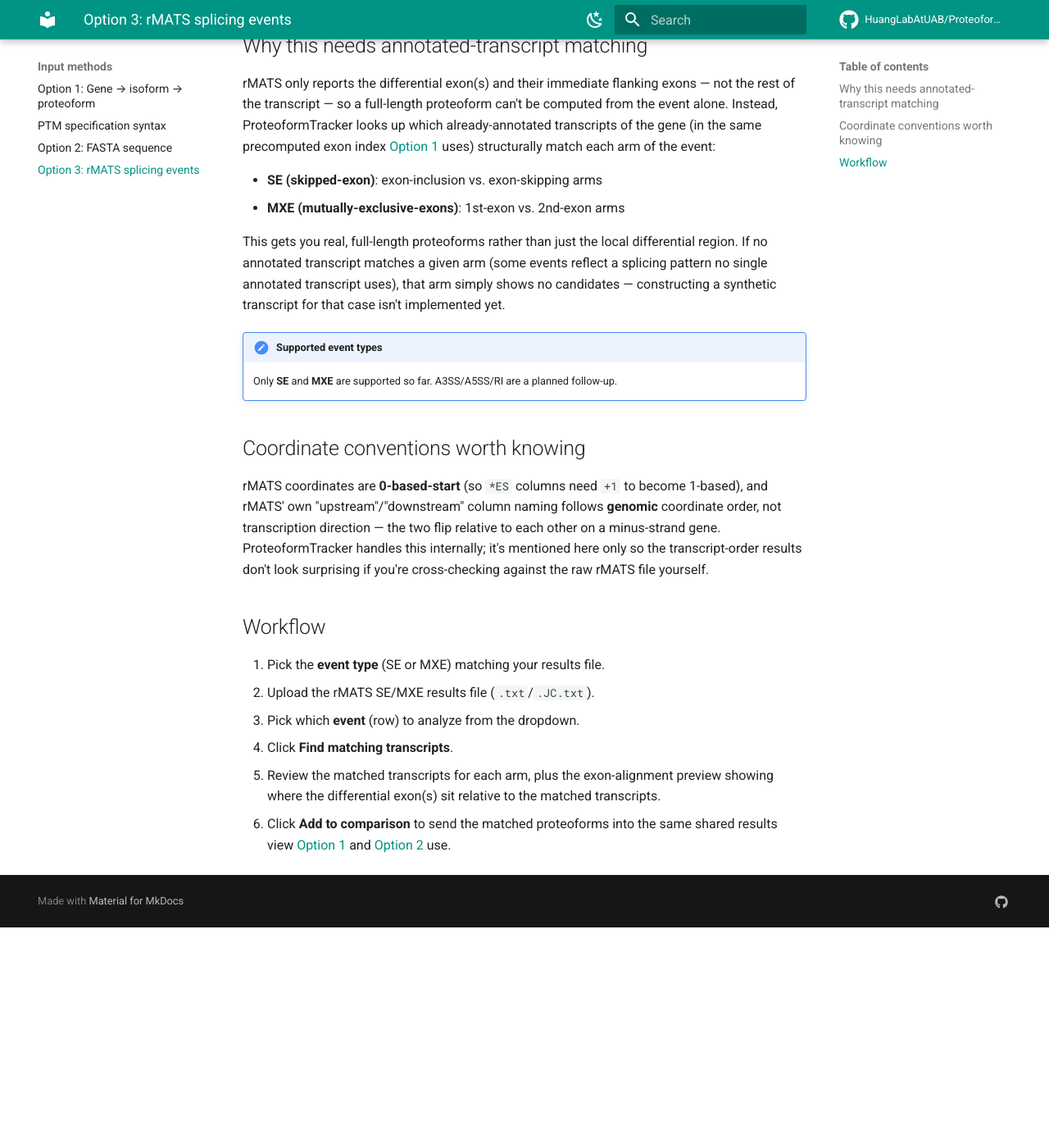
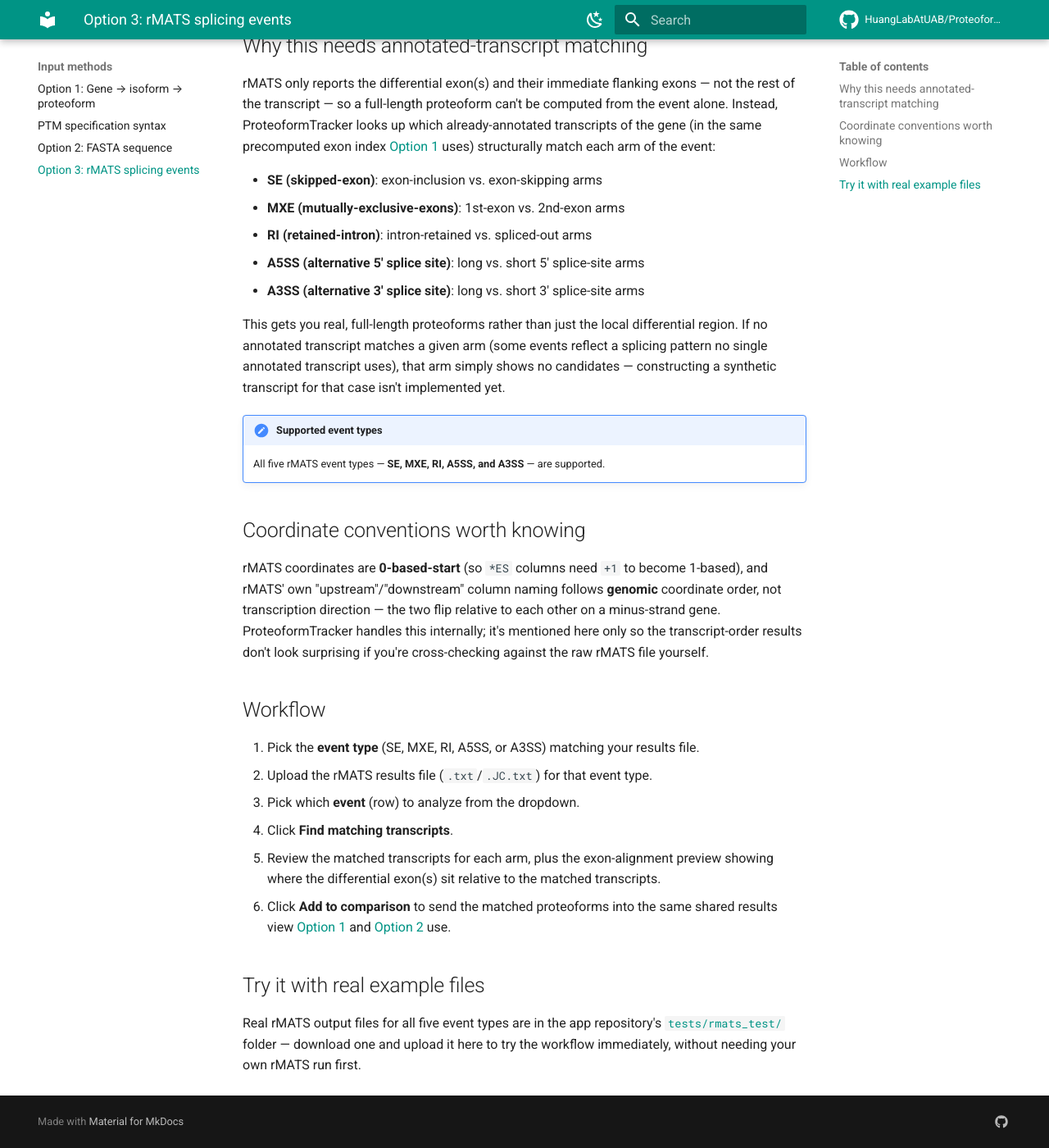
Before and after one commit to HuangLabAtUAB/proteoformtracker-docs, an MkDocs documentation site: the page built from docs/input-methods/option-3-rmats.md, in a window 1280 px wide and 1400 px high, scrolled down 570 px. Shown: the whole window at 82% size. Built offline with MkDocs 1.6.1 and Material for MkDocs 9.7.7, drawn with Linux system fonts in a browser that asks for light colours; comment, search, counter and statistics services are not loaded; before the commit the page ends 1701 px from its top, so only the background shows below that.

Commit message:
Recommend the deployed app; add example-file links for Options 2/3
- docs/index.md, installation.md: lead with the deployed app at
  proteoformtracker.org; local setup is now framed as the fallback.
- option-2-fasta.md, option-3-rmats.md: link to the example FASTA/rMATS
  files now organized under tests/novel_isoform_test/ and
  tests/rmats_test/ in the app repo.
- option-3-rmats.md, glossary.md: fix stale "SE/MXE only" claims --
  RI/A5SS/A3SS support has been in the app for a while now.

```diff
--- a/docs/input-methods/option-3-rmats.md
+++ b/docs/input-methods/option-3-rmats.md
@@ -14,6 +14,9 @@ precomputed exon index [Option 1](option-1-gene.md) uses) structurally match eac
 
 - **SE (skipped-exon)**: exon-inclusion vs. exon-skipping arms
 - **MXE (mutually-exclusive-exons)**: 1st-exon vs. 2nd-exon arms
+- **RI (retained-intron)**: intron-retained vs. spliced-out arms
+- **A5SS (alternative 5′ splice site)**: long vs. short 5′ splice-site arms
+- **A3SS (alternative 3′ splice site)**: long vs. short 3′ splice-site arms
 
 This gets you real, full-length proteoforms rather than just the local differential region. If no
 annotated transcript matches a given arm (some events reflect a splicing pattern no single
@@ -21,7 +24,7 @@ annotated transcript uses), that arm simply shows no candidates — constructing
 transcript for that case isn't implemented yet.
 
 !!! note "Supported event types"
-    Only **SE** and **MXE** are supported so far. A3SS/A5SS/RI are a planned follow-up.
+    All five rMATS event types — **SE, MXE, RI, A5SS, and A3SS** — are supported.
 
 ## Coordinate conventions worth knowing
 
@@ -33,11 +36,18 @@ you're cross-checking against the raw rMATS file yourself.
 
 ## Workflow
 
-1. Pick the **event type** (SE or MXE) matching your results file.
-2. Upload the rMATS SE/MXE results file (`.txt`/`.JC.txt`).
+1. Pick the **event type** (SE, MXE, RI, A5SS, or A3SS) matching your results file.
+2. Upload the rMATS results file (`.txt`/`.JC.txt`) for that event type.
 3. Pick which **event** (row) to analyze from the dropdown.
 4. Click **Find matching transcripts**.
 5. Review the matched transcripts for each arm, plus the exon-alignment preview showing where the
    differential exon(s) sit relative to the matched transcripts.
 6. Click **Add to comparison** to send the matched proteoforms into the same shared results view
    [Option 1](option-1-gene.md) and [Option 2](option-2-fasta.md) use.
+
+## Try it with real example files
+
+Real rMATS output files for all five event types are in the app repository's
+[`tests/rmats_test/`](https://github.com/HuangLabAtUAB/ProteoformTracker/tree/main/tests/rmats_test)
+folder — download one and upload it here to try the workflow immediately, without needing your own
+rMATS run first.
```
Also changed, not shown: docs/getting-started/installation.md (+5 -0 lines), docs/index.md (+6 -1 lines), docs/input-methods/option-2-fasta.md (+7 -0 lines), docs/reference/glossary.md (+3 -3 lines).
